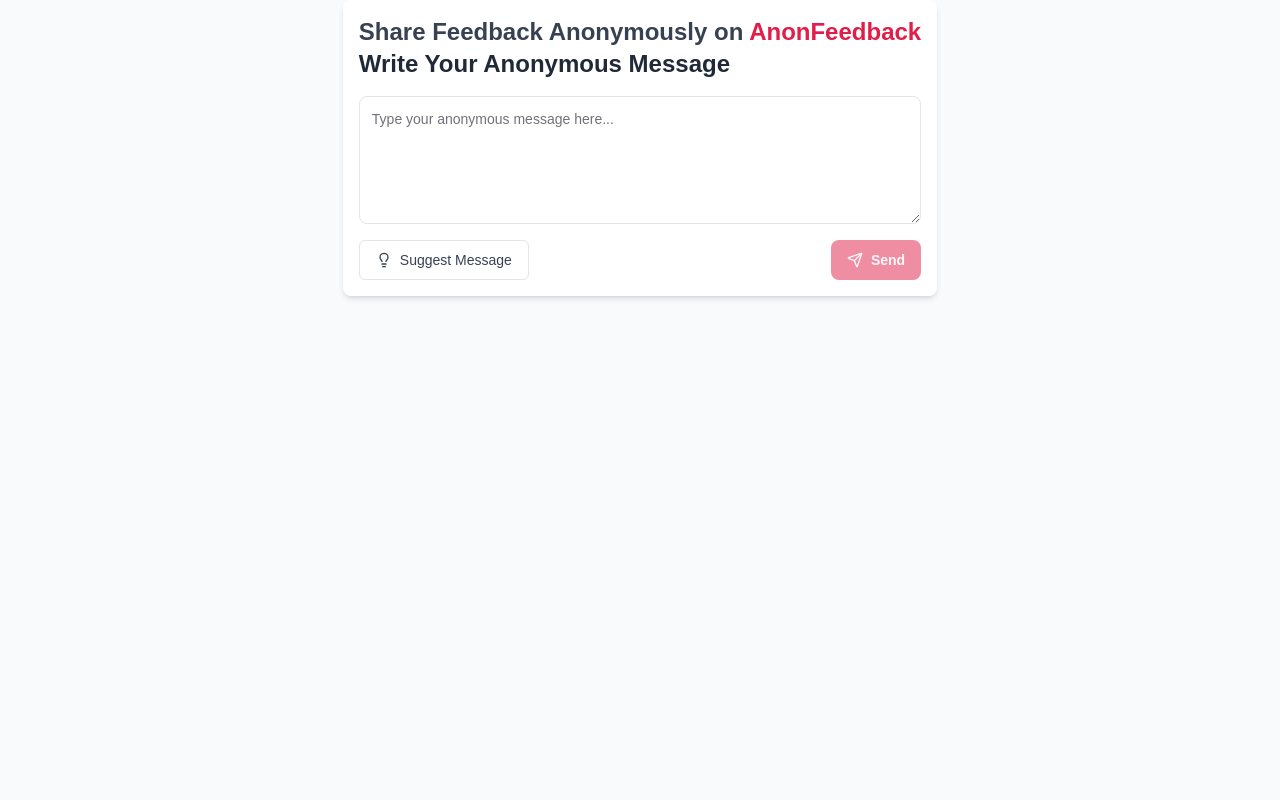
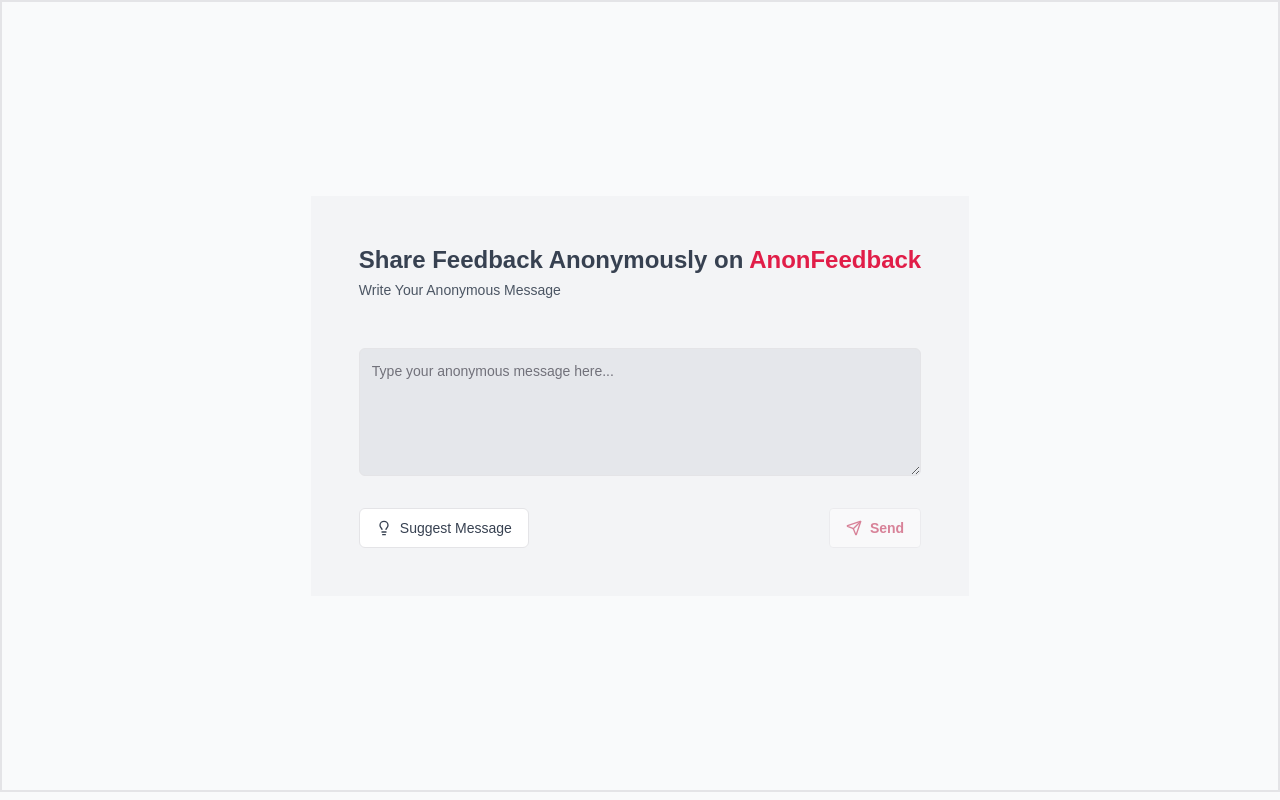
Before and after one commit to Nisha0202/anonfeedback, a Next.js app: page /you/1 in a window 1280 px wide. Built offline with nearby package versions, Linux system fonts and the light colour scheme.

Commit message:
message sent success

```diff
--- a/src/app/(app)/dashboard/page.tsx
+++ b/src/app/(app)/dashboard/page.tsx
@@ -12,7 +12,6 @@
 import { Switch } from "@/components/ui/switch";
 import { acceptMessageSchema } from "@/schemas/acceptMessageSchema"
 import { Message } from "@/model/Message"
-import { useWindowSize } from "usehooks-ts";
 import Link from "next/link";
 
 export default function Dashboard() {
@@ -154,7 +153,7 @@
           {profileUrl}
           <Button onClick={copyUrl} variant="outline" size="sm" className="flex items-center space-x-2">
             <CopyIcon className="h-4 w-4" />
-            <span className="text-xs">Copy URL</span>
+            <span className="text-sm">Copy URL</span>
           </Button>
         </div>}
 </div>
--- a/src/app/(app)/you/[username]/page.tsx
+++ b/src/app/(app)/you/[username]/page.tsx
@@ -1,55 +1,96 @@
-"use client"
+"use client";
 
-import { useState } from "react"
-import { Send, Lightbulb } from "lucide-react"
-import { Button } from "@/components/ui/button"
-import { Textarea } from "@/components/ui/textarea"
+import { useState } from "react";
+import { useParams, useRouter } from "next/navigation"; // for getting the username from the URL
+import { Send, Lightbulb } from "lucide-react";
+import { Button } from "@/components/ui/button";
+import { Textarea } from "@/components/ui/textarea";
 import {
   Tooltip,
   TooltipContent,
   TooltipProvider,
   TooltipTrigger,
-} from "@/components/ui/tooltip"
-
+} from "@/components/ui/tooltip";
+import Link from "next/link";
+import axios, { AxiosError } from "axios";
+import { ApiResponse } from "@/types/ApiResponse";
+import { useToast } from "@/hooks/use-toast";
+import { usePathname } from 'next/navigation'
 const suggestedMessages = [
   "I appreciate your hard work on the recent project.",
   "Your presentation skills have really improved.",
   "I think we could improve our team communication.",
   "Thank you for always being helpful and supportive.",
   "I'd like to discuss ways we can enhance our workflow.",
-]
+];
 
 export default function MessageInput() {
-  const [message, setMessage] = useState("")
+  const [message, setMessage] = useState("");
+  const [loading, setLoading] = useState(false); // Optional loading state
+  const pathname = usePathname();
+  const username = pathname.split("/").pop();
+ const {toast} = useToast();
 
-  const handleSendMessage = () => {
+  // Function to handle sending the message
+  const handleSendMessage = async () => {
     if (message.trim()) {
-      // Here you would typically send the message to your backend
-      console.log("Sending message:", message)
-      // Clear the input after sending
-      setMessage("")
+      setLoading(true); // Set loading state to true
+      try {
+        // Send the message to the API
+        const response = await axios.post<ApiResponse>("/api/send-messages", {
+            username,
+            content: message,
+          });
+
+
+
+        if (response.status == 200 ) {
+          // Clear the input after sending the message successfully
+          console.log("Message sent:", response.data.message);
+          setMessage("");
+          toast({
+            title: "Success",
+            description: response?.data?.message,
+          });
+        }
+      } catch (error) {
+        const axiosError = error as AxiosError<ApiResponse>;
+        toast({
+          title: username,
+          description: axiosError.response?.data?.message || "Something went wrong.",
+        });
+
+
+      } finally {
+        setLoading(false); // Set loading state back to false
       }
     }
+  };
 
+  // Function to suggest a random message
   const handleSuggestMessage = () => {
-    const randomIndex = Math.floor(Math.random() * suggestedMessages.length)
-    setMessage(suggestedMessages[randomIndex])
-  }
+    const randomIndex = Math.floor(Math.random() * suggestedMessages.length);
+    setMessage(suggestedMessages[randomIndex]);
+  };
 
   return (
-    <div className="max-w-2xl mx-auto p-4 bg-white rounded-lg shadow-md">
-             <h1 className="text-xl lg:text-2xl font-bold">
-            Share Feedback Anonymously on<span className="text-rose-600"> AnonFeedback</span>
-          </h1>
-      <h2 className="text-2xl font-bold mb-4 text-gray-800">Write Your Anonymous Message</h2>
-      <div className="space-y-4">
+    <div className="flex justify-center items-center border-2 min-h-[99vh] bg-gray-50">
+      <div className="px-4 md:px-8 lg:p-12 bg-gray-100">
+        <Link href="/" title="Home"  className="text-xl lg:text-2xl font-bold mb-12">
+          Share Feedback Anonymously on
+          <span className="text-rose-600"> AnonFeedback</span>
+        </Link>
+        <h2 className="text-sm text-gray-600 mb-12 mt-1">
+          Write Your Anonymous Message
+        </h2>
+        <div className="space-y-8">
           <Textarea
             placeholder="Type your anonymous message here..."
             value={message}
             onChange={(e) => setMessage(e.target.value)}
-          className="w-full h-32 p-3 text-gray-700 border rounded-lg focus:outline-none focus:ring-2 focus:ring-blue-400"
+            className="w-full h-32 p-3 text-gray-800 bg-gray-200 border focus:outline-none focus:ring-0 "
           />
-        <div className="flex justify-between items-center">
+          <div className="flex justify-between items-center mt-">
             <TooltipProvider>
               <Tooltip>
                 <TooltipTrigger asChild>
@@ -69,14 +110,22 @@
             </TooltipProvider>
             <Button
               onClick={handleSendMessage}
-            disabled={!message.trim()}
-            className="flex items-center space-x-2 font-bold py-2 px-4 rounded-lg transition duration-200"
+              variant={"outline"}
+              disabled={!message.trim() || loading} // Disable button if no message or loading
+              className="flex items-center space-x-2 rounded-sm font-bold transition duration-200  text-rose-700"
             >
+              {loading ? (
+                <span>Sending...</span>
+              ) : (
+                <>
                   <Send className="w-4 h-4" />
                   <span>Send</span>
+                </>
+              )}
             </Button>
           </div>
         </div>
       </div>
-  )
+    </div>
+  );
 }
--- a/src/app/api/send-messages/route.ts
+++ b/src/app/api/send-messages/route.ts
@@ -9,9 +9,7 @@
     const {username, content} = await request.json();
 
     try {
-
-        const user = await UserModel.findOne({username});
-
+        const user = await UserModel.findOne({userName: username});
         if(!user){
 
             return Response.json(
@@ -24,7 +22,7 @@
         }
 
         //is user accepting the messages
-        if(!user.isAcceptmessages){
+        if(!user.isAcceptingMessage){
             return Response.json(
                 {
                     success: false,
@@ -46,7 +44,6 @@
             { status: 200 }
         )
 
-
     } catch (error) {
 
         console.log("Unexpected error");
@@ -63,6 +60,4 @@
     }
 
 
-
-
 }
--- a/src/app/page.tsx
+++ b/src/app/page.tsx
@@ -56,7 +56,7 @@
       </main>
 
       <footer className="bg-gray-100 py-6">
-        <div className="container mx-auto px-4 text-center text-gray-600 text-xs">
+        <div className="container mx-auto px-4 text-center text-gray-600 text-sm">
           <p>&copy; 2024 AnonFeedback. All rights reserved.</p>
 
         </div>
--- a/src/components/Nav.tsx
+++ b/src/components/Nav.tsx
@@ -16,17 +16,17 @@
   const username = session?.user.userName;
   const NavItems = () => (
     <>
-      <Link href="/" className="hover:text-gray-950 text-sm">
+      <Link href="/" title="Home" className="hover:text-gray-950 text-sm">
         Home
       </Link>
       <Link href="/dashboard" className="hover:text-gray-950 text-sm">
         Dashboard
       </Link>
-      {session?.user && <div>
+      {session?.user &&
         <Link href={`/you/${username}`} className="hover:text-gray-950 text-sm">
           Message
         </Link>
-      </div>
+
 
       }
 
@@ -46,7 +46,7 @@
       <div className="max-w-7xl mx-auto px-4 sm:px-6 lg:px-8">
         <div className="flex justify-between h-16 items-center">
           <div className="flex items-center">
-            <Link href="/" className="flex-shrink-0 flex items-center">
+            <Link href="/" title="Home" className="flex-shrink-0 flex items-center">
 
               <span className="ml-2 text-lg font-bold ">AnonFeedback</span>
             </Link>
```
Also changed, not shown: 1 other file (tests, documents, lock files or other folders). Lines whose indentation alone changed are shown as unchanged.
